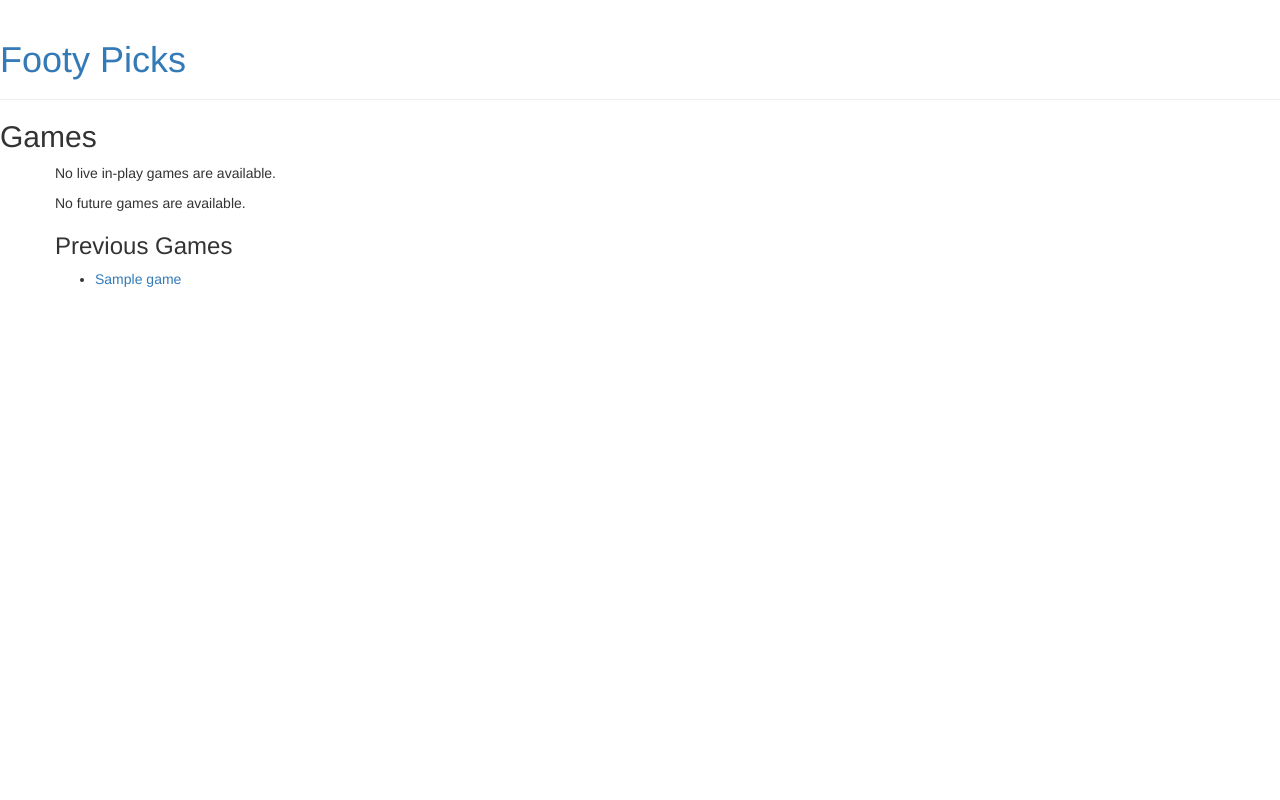
After one commit to DarrowLykos/footy-picks, a Django app: page / in a window 1280 px wide. The commit adds this page. Run offline with Django 3.2, Linux system fonts and the light colour scheme; tables that the repository leaves empty hold one stand-in row (values such as "Sample post"); some libraries are stand-ins or nearby versions.

Commit message:
Started on views and templates

```diff
--- a/footypicks/urls.py
+++ b/footypicks/urls.py
@@ -21,4 +21,5 @@ urlpatterns = [
     path('players/', include('player.urls')),
     path('games/', include('gameweek.urls')),
     path('admin/', admin.site.urls),
+    path('', include('gameweek.urls')),
 ]
--- a/gameweek/admin.py
+++ b/gameweek/admin.py
@@ -13,7 +13,7 @@ class MatchesInline(admin.TabularInline):
 #    model = Game.rules.through
 
 class GameAdmin(admin.ModelAdmin):
-    list_display = ('name', 'start_date', 'end_date')
+    list_display = ('name', 'start_date', 'end_date', 'total_matches')
     list_filter = ['start_date', 'end_date']
     fieldsets = [
             (None,               {'fields': ['name']}),
@@ -22,6 +22,9 @@ class GameAdmin(admin.ModelAdmin):
             ('Other Information', {'fields': ['available','rules']})
         ]
     inlines = [MatchesInline]
+
+    def total_matches(self, obj):
+       return obj.matches.all().count()
 
 class MatchAdmin(admin.ModelAdmin):
     list_display = ('name', 'status', 'ko_datetime',  'final_score')
--- a/gameweek/models.py
+++ b/gameweek/models.py
@@ -2,9 +2,11 @@ from django.db import models
 from player.models import Player
 #from player.models import Profile
 from rule.models import Rule
-#import datetime
+#from datetime import datetime
 from django.utils import timezone
 #from django.contrib.auth.models import User
+
+now = timezone.now()
 
 COUNTRY_CHOICES =(
         ("ENG", "England"),
@@ -143,15 +145,32 @@ class Game(models.Model):
     name = models.CharField(max_length=100)
     start_date = models.DateTimeField()
     end_date = models.DateTimeField()
-    matches = models.ManyToManyField(Match)
+    matches = models.ManyToManyField(Match, blank=True, null=True)
     entry_fee = models.DecimalField(max_digits=10, decimal_places=2)
     rules = models.ForeignKey(Rule, on_delete=models.CASCADE)
-    prize_pool = models.DecimalField(max_digits=10, decimal_places=2)
+    prize_pool = models.DecimalField(max_digits=10, decimal_places=2, default=0)
     _hidden = models.BooleanField(default=False)
     available = models.BooleanField(default=False)
     #created_by = models.ForeignKey(Player, on_delete=models.CASCADE, related_name="created_by")
     #owned_by = models.ForeignKey(Player, on_delete=models.CASCADE, related_name="owned_by")
     #password = models.CharField(max_length=100)
+    aggregated_games = models.ManyToManyField("Game", blank=True, null=True)
+
 
     def __str__(self):
         return self.name
+
+    def validate_dates(self):
+        if self.end_date > self.start_date :
+            return True
+        else:
+            return False
+
+    def is_live(self):
+        return (self.end_date >= now and self.start_date <= now)
+
+    def is_upcoming(self):
+        return self.start_date > now
+
+    def is_finished(self):
+        return self.end_date < now
--- /dev/null
+++ b/gameweek/templates/games/base.html
@@ -0,0 +1,18 @@
+{% load static %}
+<html>
+    <head>
+        <title>Footy Picks</title>
+        <link rel="stylesheet" href="//maxcdn.bootstrapcdn.com/bootstrap/3.2.0/css/bootstrap.min.css">
+        <link rel="stylesheet" href="//maxcdn.bootstrapcdn.com/bootstrap/3.2.0/css/bootstrap-theme.min.css">
+        <link href='//fonts.googleapis.com/css?family=Lobster&subset=latin,latin-ext' rel='stylesheet' type='text/css'>
+        <link rel="stylesheet" href="{% static 'css/gameweek.css' %}">
+    </head>
+    <body>
+        <div class="page-header">
+            <h1><a href="/">Footy Picks</a></h1>
+        </div>
+            {% block content %}
+            {% endblock %}
+        </div>
+    </body>
+</html>
--- a/gameweek/templates/games/index.html
+++ b/gameweek/templates/games/index.html
@@ -1,9 +1,48 @@
+{% extends 'games/base.html' %}
+
+{% block content %}
+<h2>Games</h2>
+<div class="container">
+  <div class="row">
+    <div class="col">
+        {% if live_game_list %}
+            <h3>Live in-play Games</h3>
+            <ul>
+            {% for game in live_game_list %}
+                <li><a href="{% url 'games:detail' game.id %}">{{ game.name }}</a></li>
+            {% endfor %}
+            </ul>
+        {% else %}
+            <p>No live in-play games are available.</p>
+        {% endif %}
+    </div>
+    <div class="col">
         {% if latest_game_list %}
+            <h3>Upcoming Games</h3>
             <ul>
             {% for game in latest_game_list %}
                 <li><a href="{% url 'games:detail' game.id %}">{{ game.name }}</a></li>
             {% endfor %}
             </ul>
         {% else %}
-    <p>No games are available.</p>
+            <p>No future games are available.</p>
         {% endif %}
+    </div>
+    <div class="col">
+        {% if previous_game_list %}
+            <h3>Previous Games</h3>
+            <ul>
+            {% for game in previous_game_list %}
+                <li><a href="{% url 'games:detail' game.id %}">{{ game.name }}</a></li>
+            {% endfor %}
+            </ul>
+        {% else %}
+            <p>No previous games are available.</p>
+        {% endif %}
+    </div>
+  </div>
+</div>
+
+
+
+{% endblock %}
--- a/gameweek/views.py
+++ b/gameweek/views.py
@@ -1,11 +1,19 @@
 from django.http import HttpResponse
 from django.shortcuts import get_object_or_404, render
+from datetime import datetime
 
 from .models import Game
 
 def index(request):
-    latest_game_list = Game.objects.order_by('-start_date')[:5]
-    context = {'latest_game_list': latest_game_list}
+    now = datetime.now()
+    latest_game_list = Game.objects.filter(start_date__gte=now).order_by('start_date')
+    previous_game_list = Game.objects.filter(end_date__lte=now).order_by('start_date')
+    live_game_list = Game.objects.filter(start_date__lte=now, end_date__gte=now).order_by('start_date')
+    context = {'latest_game_list': latest_game_list,
+               'previous_game_list': previous_game_list,
+               'live_game_list': live_game_list,
+               'now' : now
+               }
     return render(request, 'games/index.html', context)
 
 def detail(request, game_id):
```
Also changed, not shown: gameweek/templates/games/detail.html (+15 -1 lines), gameweek/templates/games/predict.html (+12 -6 lines), gameweek/migrations/0009_auto_20200417_1521.py (added), 1 other file. Lines whose indentation alone changed are shown as unchanged.
